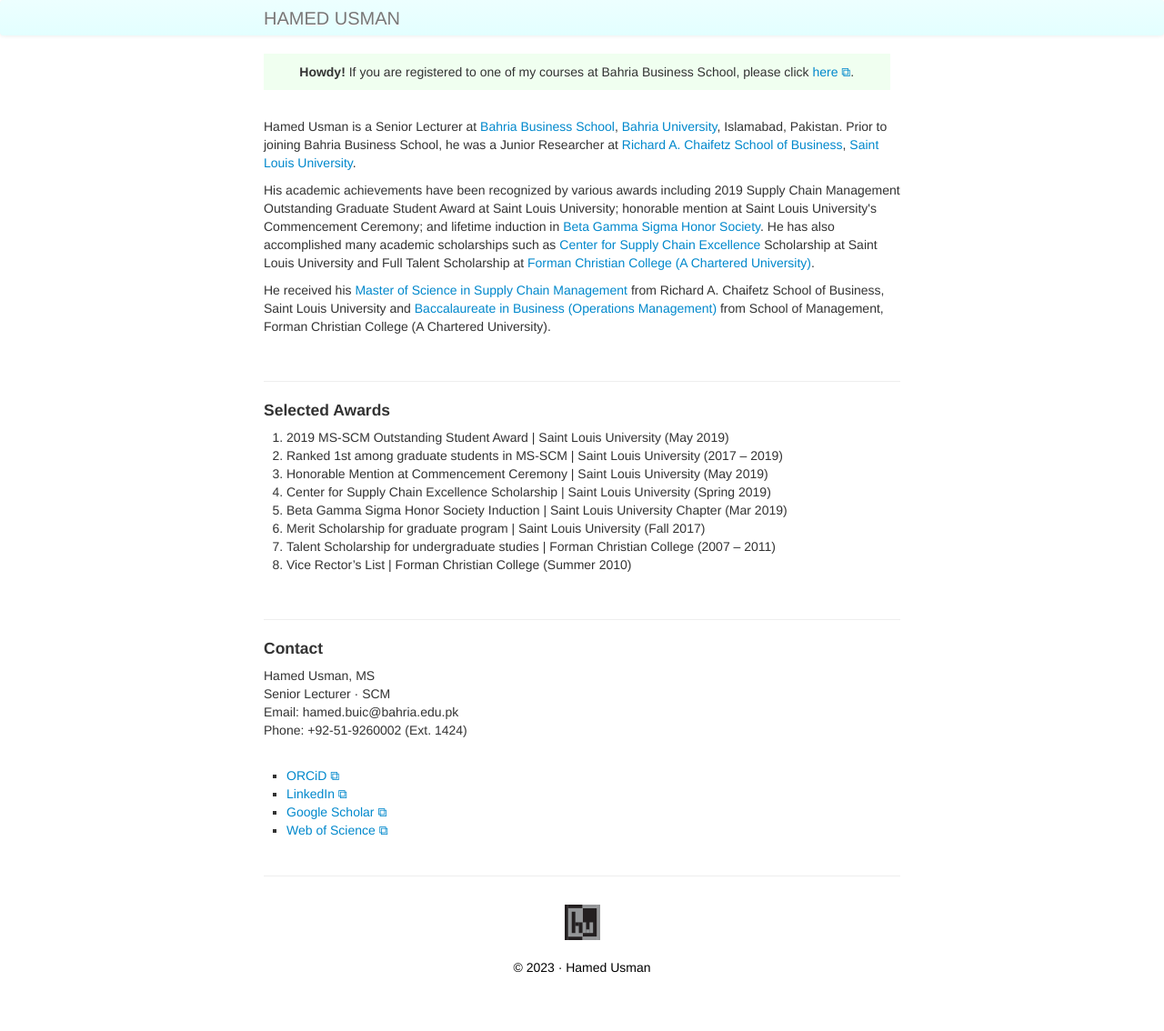
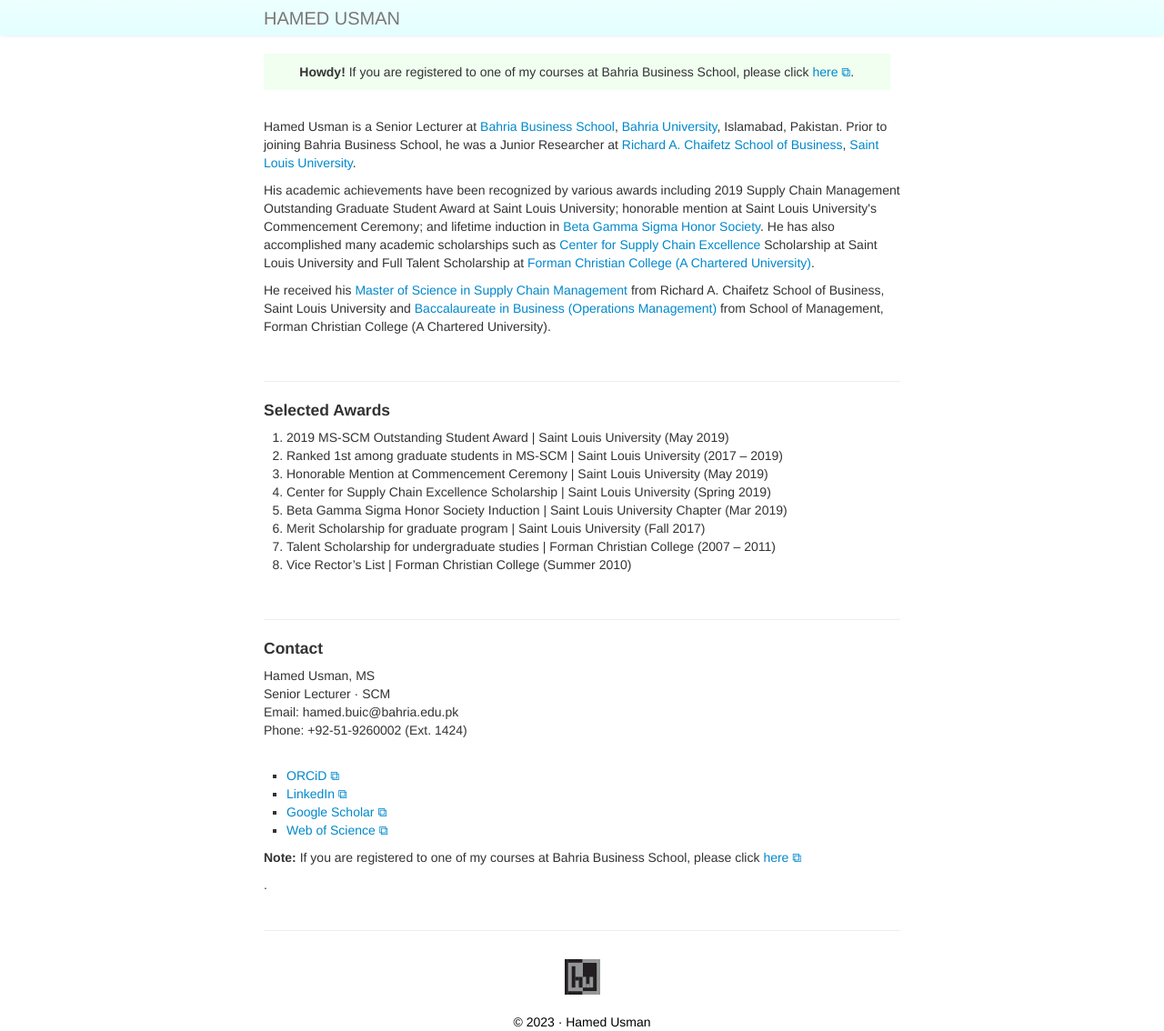
Before and after one commit to hamedusman/hamedusman.github.io, a Jekyll site: the page built from index.md, in a window 1280 px wide. Shown: the whole page at 91% size. Built offline with Jekyll 4.4.1, drawn with Linux system fonts in a browser that asks for light colours; before the commit the page ends 1074 px from its top, so only the background shows below that.

Commit message:
Update index.md

```diff
--- a/index.md
+++ b/index.md
@@ -47,3 +47,4 @@
   <li><a href="https://scholar.google.com/citations?user=wVuB9pAAAAAJ" target="_blank" rel="noopener noreferrer">Google Scholar &#x29c9;</a></li>
   <li><a href="https://www.webofscience.com/wos/author/record/HKO-5681-2023" target="_blank" rel="noopener noreferrer">Web of Science &#x29c9;</a></li>
 </ul>
+<p><strong>Note: </strong> If you are registered to one of my courses at Bahria Business School, please click <a href="https://101scm.github.io" target="_blank" rel="noopener noreferrer">here &#x29c9;</a></p>.
```
